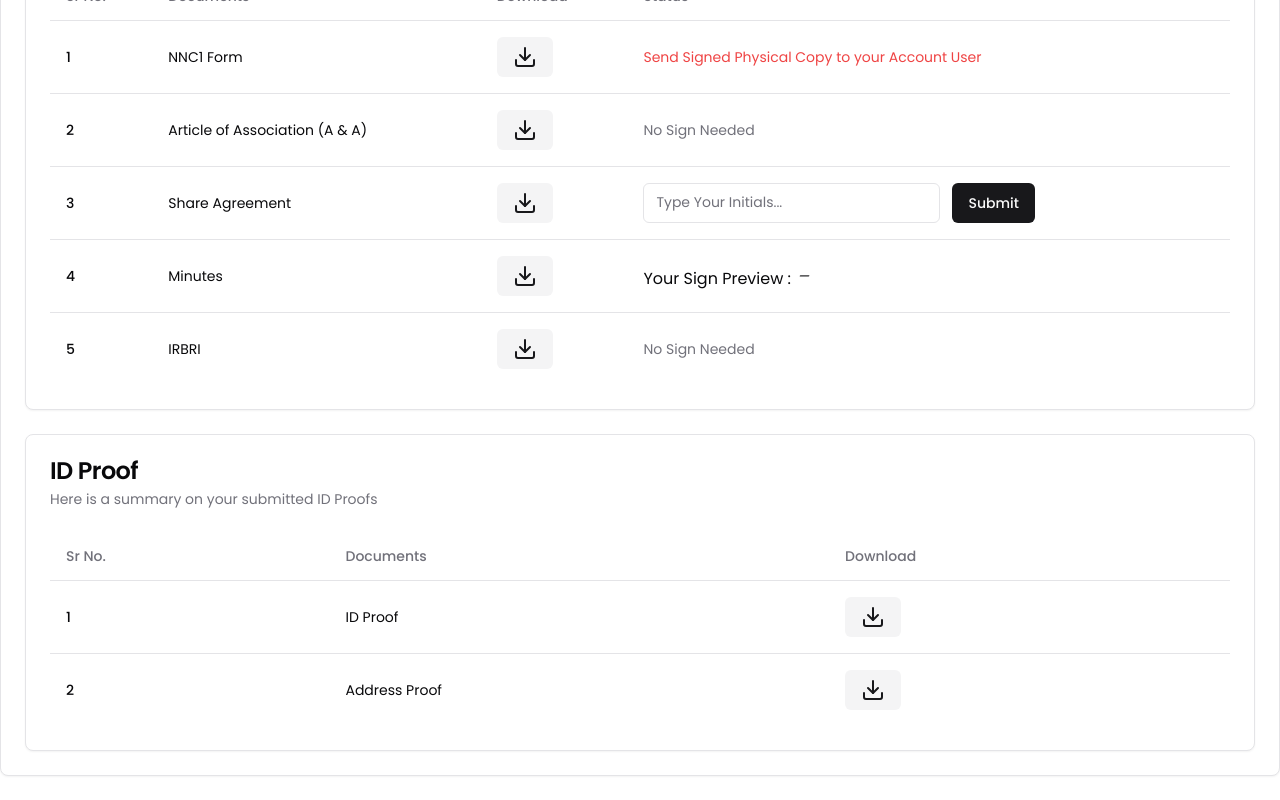
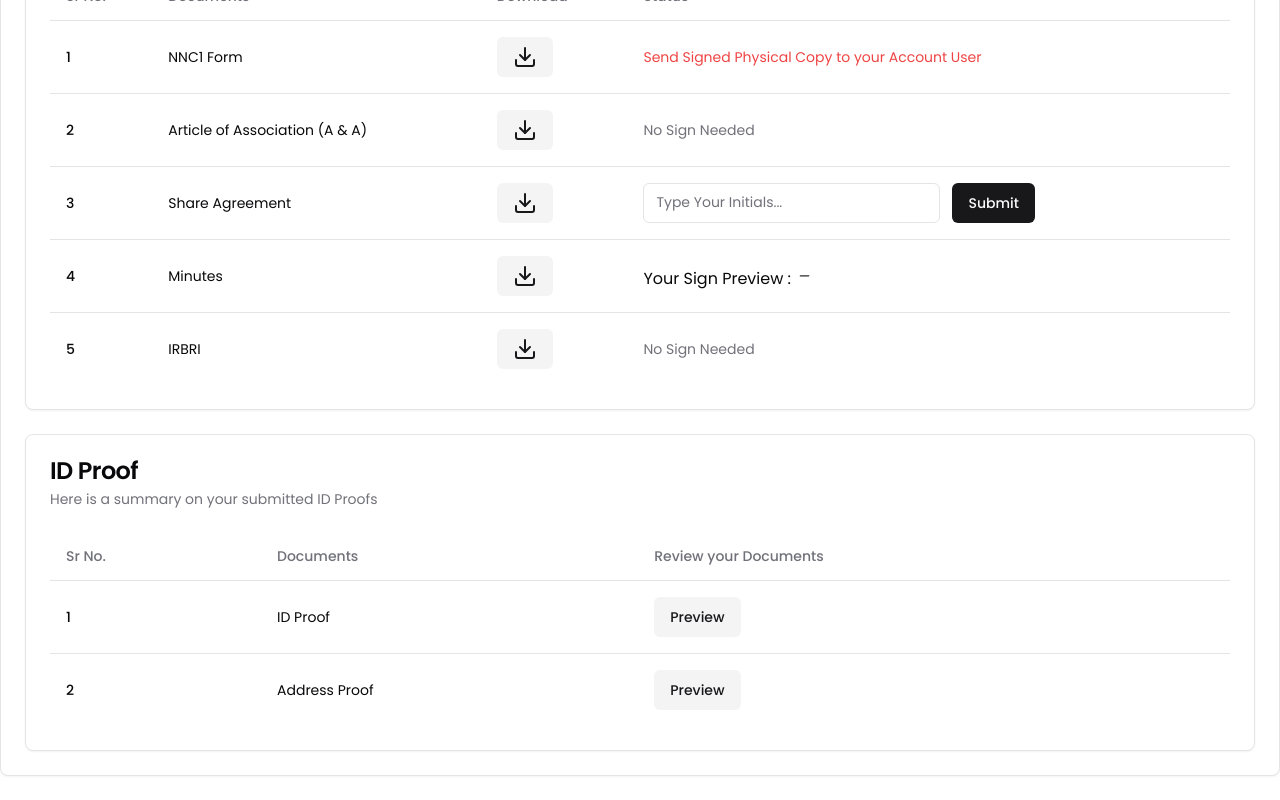
Before and after one commit to omunite215/Shareholder, a Next.js app: page / in a window 1280 px wide. Shown: the part 295-1095 px from the top of the page. Built offline with nearby package versions, Linux system fonts and the light colour scheme.

Commit message:
UI Changes While Meeting

```diff
--- a/components/LinkButton.tsx
+++ b/components/LinkButton.tsx
@@ -1,14 +1,20 @@
 import { buttonVariants } from "./ui/button";
 import { Download } from "lucide-react";
 
-const LinkButton = ({ href }: { href: string }) => {
+const LinkButton = ({
+  href,
+  download = true,
+}: {
+  href: string;
+  download?: boolean;
+}) => {
   return (
     <a
       href={href}
-      download
+      download={download}
       className={buttonVariants({ variant: "secondary" })}
     >
-      <Download/>
+      {download ? <Download /> : "Preview"}
     </a>
   );
 };
--- a/components/Tables/IDProof.tsx
+++ b/components/Tables/IDProof.tsx
@@ -30,7 +30,7 @@ const IDProof = () => {
             <TableRow>
               <TableHead>Sr No.</TableHead>
               <TableHead>Documents</TableHead>
-              <TableHead>Download</TableHead>
+              <TableHead>Review your Documents</TableHead>
             </TableRow>
           </TableHeader>
           <TableBody>
@@ -38,14 +38,14 @@ const IDProof = () => {
               <TableCell className="font-medium">1</TableCell>
               <TableCell>ID Proof</TableCell>
               <TableCell>
-                <LinkButton href="/documents/users/shareholder1/ID.pdf" />
+                <LinkButton href="/documents/users/shareholder1/ID.pdf" download={false} />
               </TableCell>
             </TableRow>
             <TableRow>
               <TableCell className="font-medium">2</TableCell>
               <TableCell>Address Proof</TableCell>
               <TableCell>
-                <LinkButton href="/documents/users/shareholder1/ID.pdf" />
+                <LinkButton href="/documents/users/shareholder1/ID.pdf" download={false} />
               </TableCell>
             </TableRow>
           </TableBody>
```
